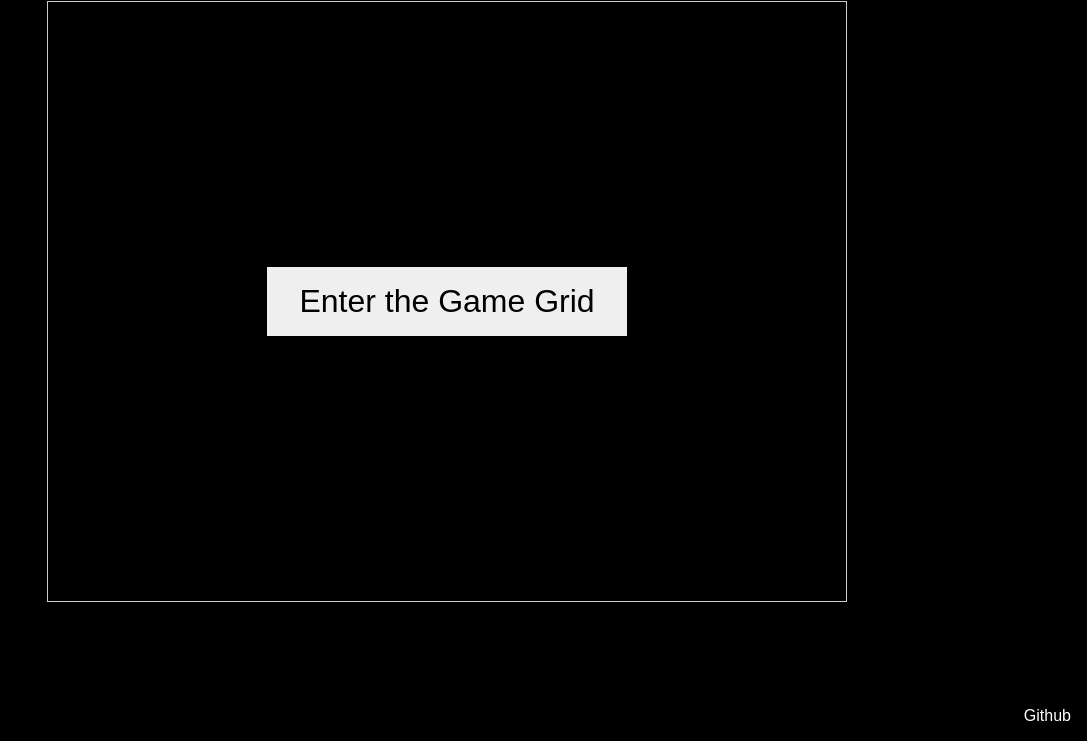
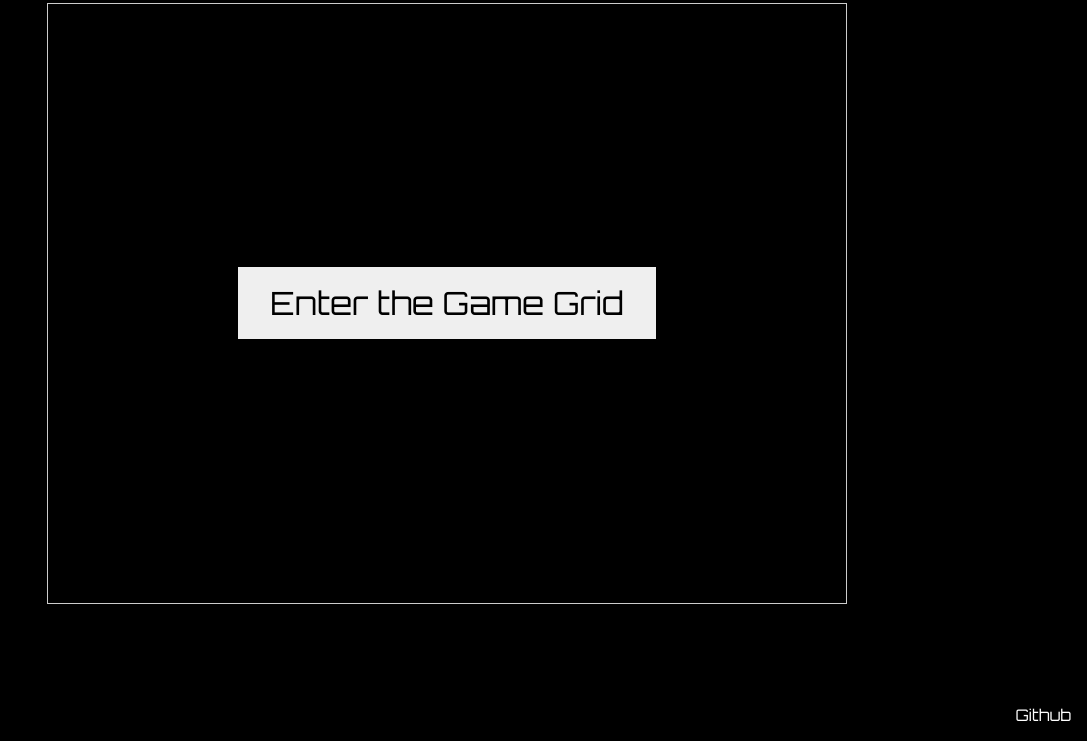
Before and after one commit to justino/GridWarriors, a plain HTML site: page index.html in a window 1280 px wide. Shown: the part 59-800 px from the top of the page, without its empty margins (193-1280 px from the left). Drawn offline with Linux system fonts and the light colour scheme.

Commit message:
Adding a digital typeface for more a futuristic view!

```diff
--- a/css/tran.css
+++ b/css/tran.css
@@ -17,10 +17,13 @@ a, a:visited {
 
 /* Main */
 
+* {
+    font-family: 'Orbitron', Arial, Helvetica, sans-serif;
+}
+
 body {
     background-color: #000;
     color: #fff;
-    font-family: Arial, Helvetica, sans-serif;
     display: flex;
     flex-direction: column;
     min-height: 100vh;
--- a/index.html
+++ b/index.html
@@ -2,6 +2,7 @@
 <html>
     <head>
         <title>Tran: Deadly Discs</title>
+        <link rel="stylesheet" href="https://fonts.googleapis.com/css?family=Orbitron">
         <link rel="stylesheet" type="text/css" href="css/tran.css" />
         <link rel="icon" type="image/x-icon" href="favicon.ico" />
     </head>
```
